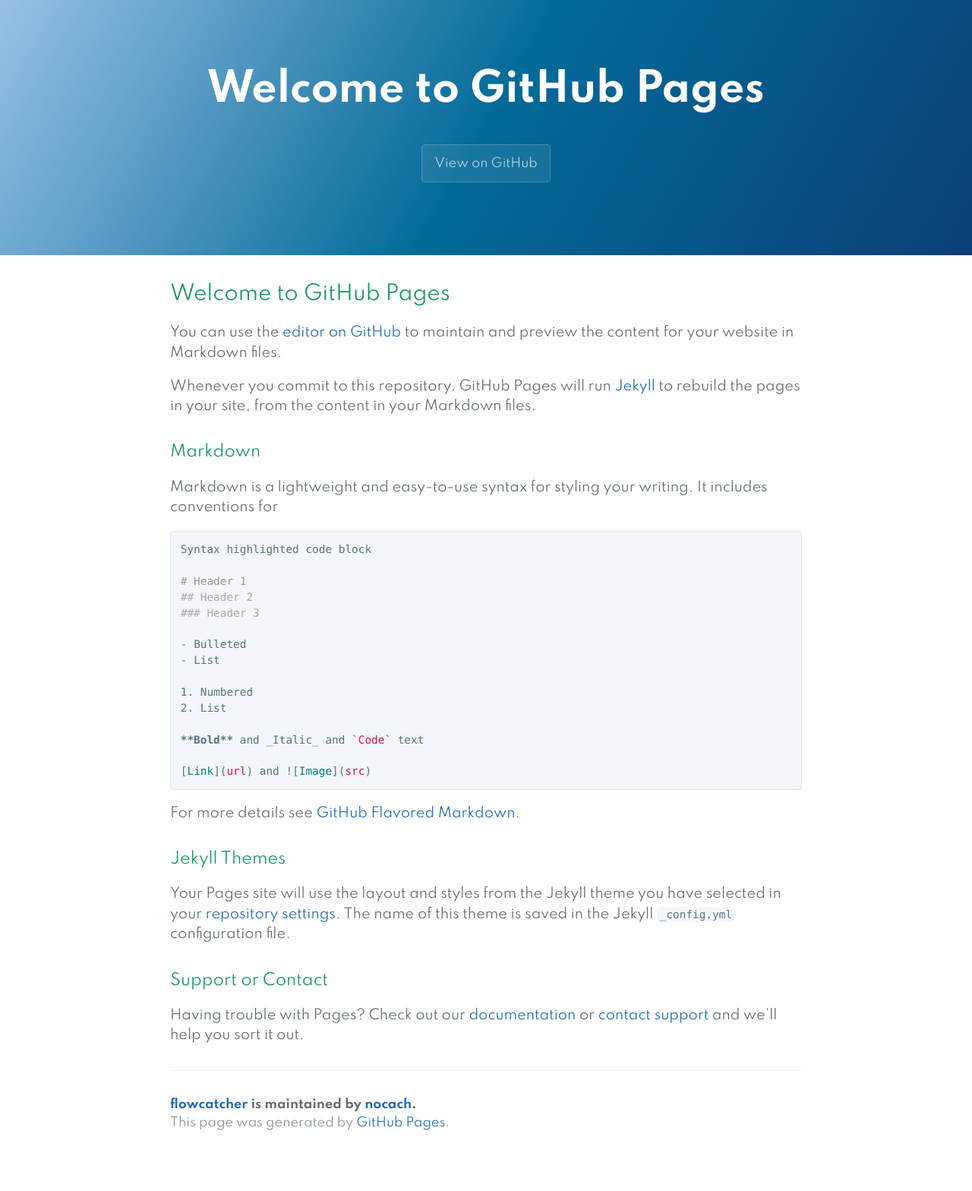
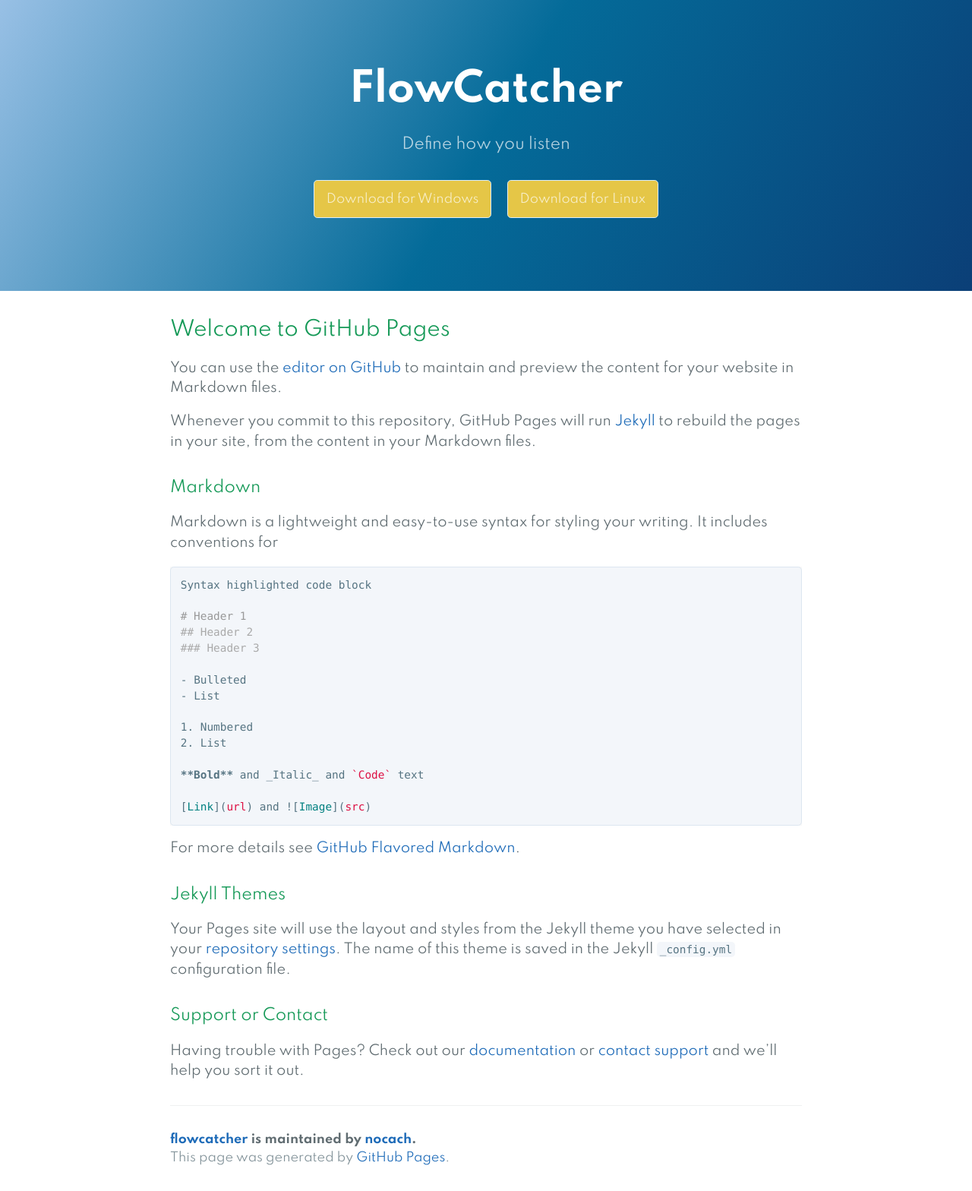
Before and after one commit to nocach/flowcatcher, a Jekyll site: the page built from index.md, in a window 1280 px wide. Shown: the whole page at 76% size. Built offline with Jekyll 4.4.1, drawn with Linux system fonts in a browser that asks for light colours; our own code applies the rules of GitHub Pages for plain Markdown files; the repository's description, which GitHub fills in, is left out; before the commit the page ends 1522 px from its top, so only the background shows below that.

Commit message:
own theme

```diff
--- a/_layouts/default.html
+++ b/_layouts/default.html
@@ -20,18 +20,12 @@
     <link rel="stylesheet" href="{{ '/assets/css/style.css?v=' | append: site.github.build_revision | relative_url }}">
 </head>
 <body>
-<a id="skip-to-content" href="#content">Skip to the content.</a>
 
 <header class="page-header" role="banner">
-    <h1 class="project-name">{{ page.title | default: site.title | default: site.github.repository_name }}</h1>
-    <h2 class="project-tagline">{{ page.description | default: site.description | default: site.github.project_tagline }}</h2>
-    {% if site.github.is_project_page %}
-    <a href="{{ site.github.repository_url }}" class="btn">View on GitHub</a>
-    {% endif %}
-    {% if site.show_downloads %}
-    <a href="{{ site.github.zip_url }}" class="btn">Download .zip</a>
-    <a href="{{ site.github.tar_url }}" class="btn">Download .tar.gz</a>
-    {% endif %}
+    <h1 class="project-name">FlowCatcher</h1>
+    <h2 class="project-tagline">Define how you listen</h2>
+    <a href="{{ site.github.zip_url }}" class="btn primary">Download for Windows</a>
+    <a href="{{ site.github.tar_url }}" class="btn primary">Download for Linux</a>
 </header>
 
 <main id="content" class="main-content" role="main">
--- a/_sass/theme.scss
+++ b/_sass/theme.scss
@@ -71,6 +71,11 @@ a {
   border-width: 1px;
   border-radius: 0.3rem;
   transition: color 0.2s, background-color 0.2s, border-color 0.2s;
+
+  &.primary {
+    background-color: $secondary6;
+    border-color: $primary8;
+  }
 
   &:hover {
     color: rgba(255, 255, 255, 0.8);
--- a/_sass/variables.scss
+++ b/_sass/variables.scss
@@ -2,6 +2,9 @@
 $primary5: #046b99;
 $primary2: #0b3f77;
 $primary6: #98c0e5;
+$primary8: #dfeff7;
+
+$secondary6: #e5c647;
 
 // Breakpoints
 $large-breakpoint: 64em !default;
```
